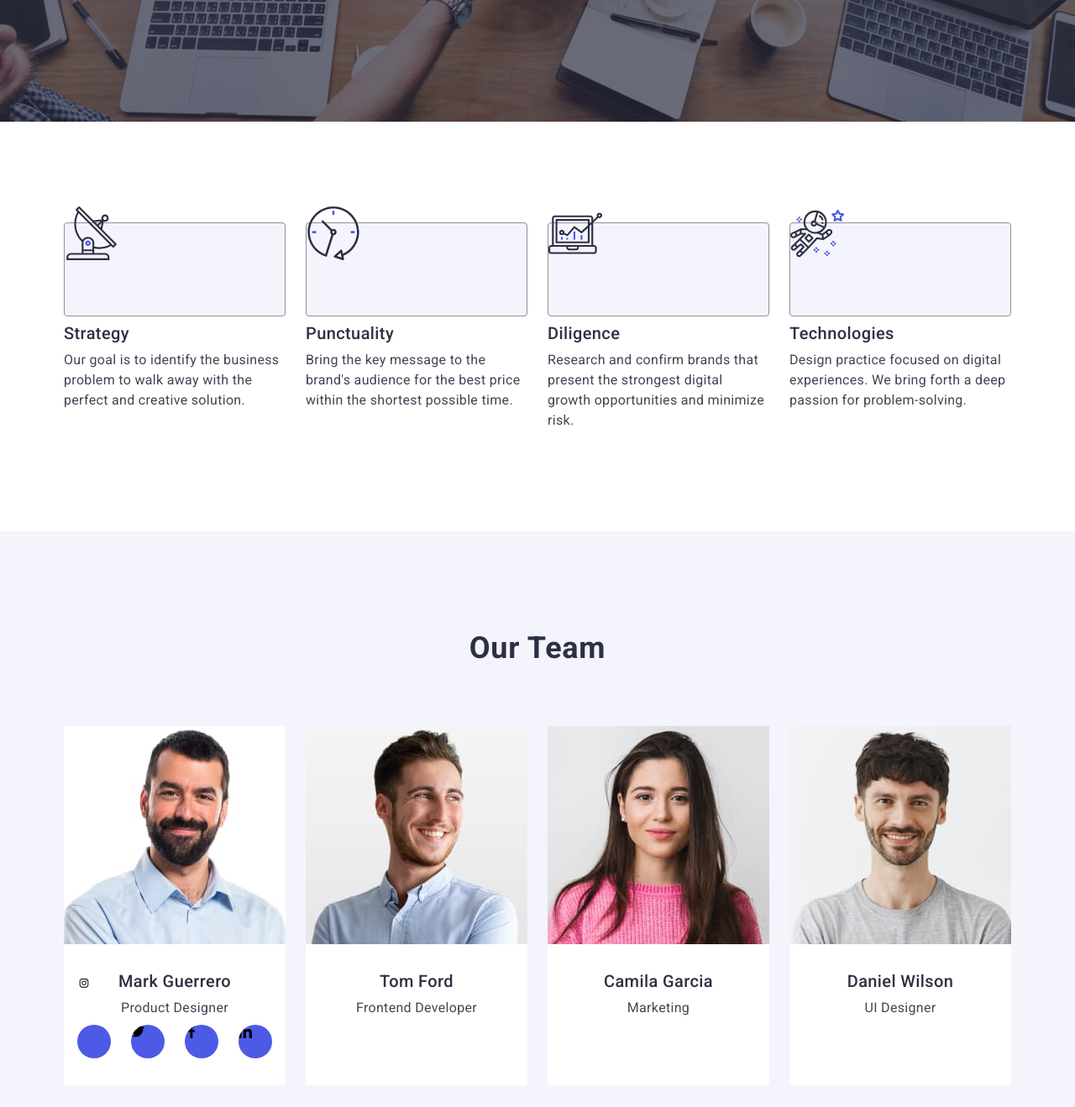
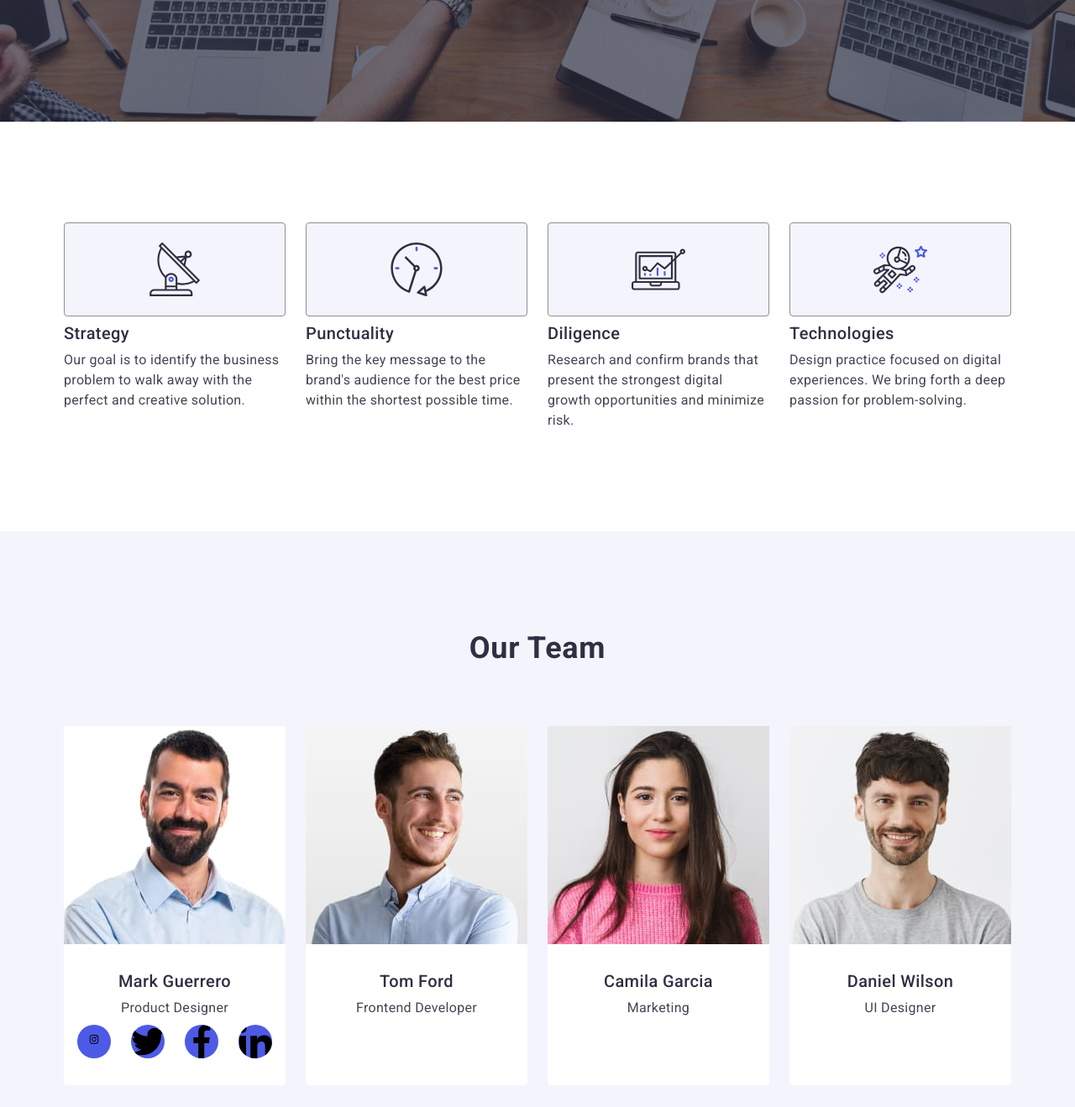
Before and after one commit to Nataliia-Homyk324/goit-markup-hw-04, a plain HTML site: page index.html in a window 1280 px wide. Shown: the part 528-1847 px from the top of the page at 84% size. Drawn offline with nearby package versions, Linux system fonts and the light colour scheme; a web font is replaced by a local one.

Commit message:
modul-4-6

```diff
--- a/index.html
+++ b/index.html
@@ -73,12 +73,8 @@
           <ul class="list-section-three">
             <li class="item-section-three">
               <div class="icons-section-tw">
-                <svg>
-                  <use
-                    width="64"
-                    height="64"
-                    href="./images/icons.svg#icon-antenna"
-                  ></use>
+                <svg width="64" height="64">
+                  <use href="./images/icons.svg#icon-antenna"></use>
                 </svg>
               </div>
               <h3 class="title-three">Strategy</h3>
@@ -89,12 +85,8 @@
             </li>
             <li class="item-section-three">
               <div class="icons-section-tw">
-                <svg>
-                  <use
-                    width="64"
-                    height="64"
-                    href="./images/icons.svg#icon-clock"
-                  ></use>
+                <svg width="64" height="64">
+                  <use href="./images/icons.svg#icon-clock"></use>
                 </svg>
               </div>
               <h3 class="title-three">Punctuality</h3>
@@ -105,12 +97,8 @@
             </li>
             <li class="item-section-three">
               <div class="icons-section-tw">
-                <svg>
-                  <use
-                    width="64"
-                    height="64"
-                    href="./images/icons.svg#icon-diagram"
-                  ></use>
+                <svg width="64" height="64">
+                  <use href="./images/icons.svg#icon-diagram"></use>
                 </svg>
               </div>
               <h3 class="title-three">Diligence</h3>
@@ -121,12 +109,8 @@
             </li>
             <li class="item-section-three">
               <div class="icons-section-tw">
-                <svg>
-                  <use
-                    width="64"
-                    height="64"
-                    href="./images/icons.svg#icon-astronaut"
-                  ></use>
+                <svg width="64" height="64">
+                  <use href="./images/icons.svg#icon-astronaut"></use>
                 </svg>
               </div>
               <h3 class="title-three">Technologies</h3>
@@ -156,39 +140,35 @@
                 <p class="paragraph paragraph-name">Product Designer</p>
                 <ul class="social-icons">
                   <li class="icons-section-our-team">
-                    <svg class="icon-our-team">
-                      <use
-                        width="16px"
-                        height="16px"
-                        href="./images/icons.svg#icon-instagram"
-                      ></use>
+                    <svg class="icon-our-team" width="16px" height="16px">
+                      <use href="./images/icons.svg#icon-instagram"></use>
                     </svg>
                   </li>
                   <li>
-                    <svg class="icons-section-our-team">
-                      <use
+                    <svg
+                      class="icons-section-our-team"
                       width="16px"
                       height="16px"
-                        href="./images/icons.svg#icon-twitter"
-                      ></use>
+                    >
+                      <use href="./images/icons.svg#icon-twitter"></use>
                     </svg>
                   </li>
                   <li>
-                    <svg class="icons-section-our-team">
-                      <use
+                    <svg
+                      class="icons-section-our-team"
                       width="16px"
                       height="16px"
-                        href="./images/icons.svg#icon-facebook"
-                      ></use>
+                    >
+                      <use href="./images/icons.svg#icon-facebook"></use>
                     </svg>
                   </li>
                   <li>
-                    <svg class="icons-section-our-team">
-                      <use
+                    <svg
+                      class="icons-section-our-team"
                       width="16px"
                       height="16px"
-                        href="./images/icons.svg#icon-linkedin"
-                      ></use>
+                    >
+                      <use href="./images/icons.svg#icon-linkedin"></use>
                     </svg>
                   </li>
                 </ul>
```
Lines whose indentation alone changed are shown as unchanged.
